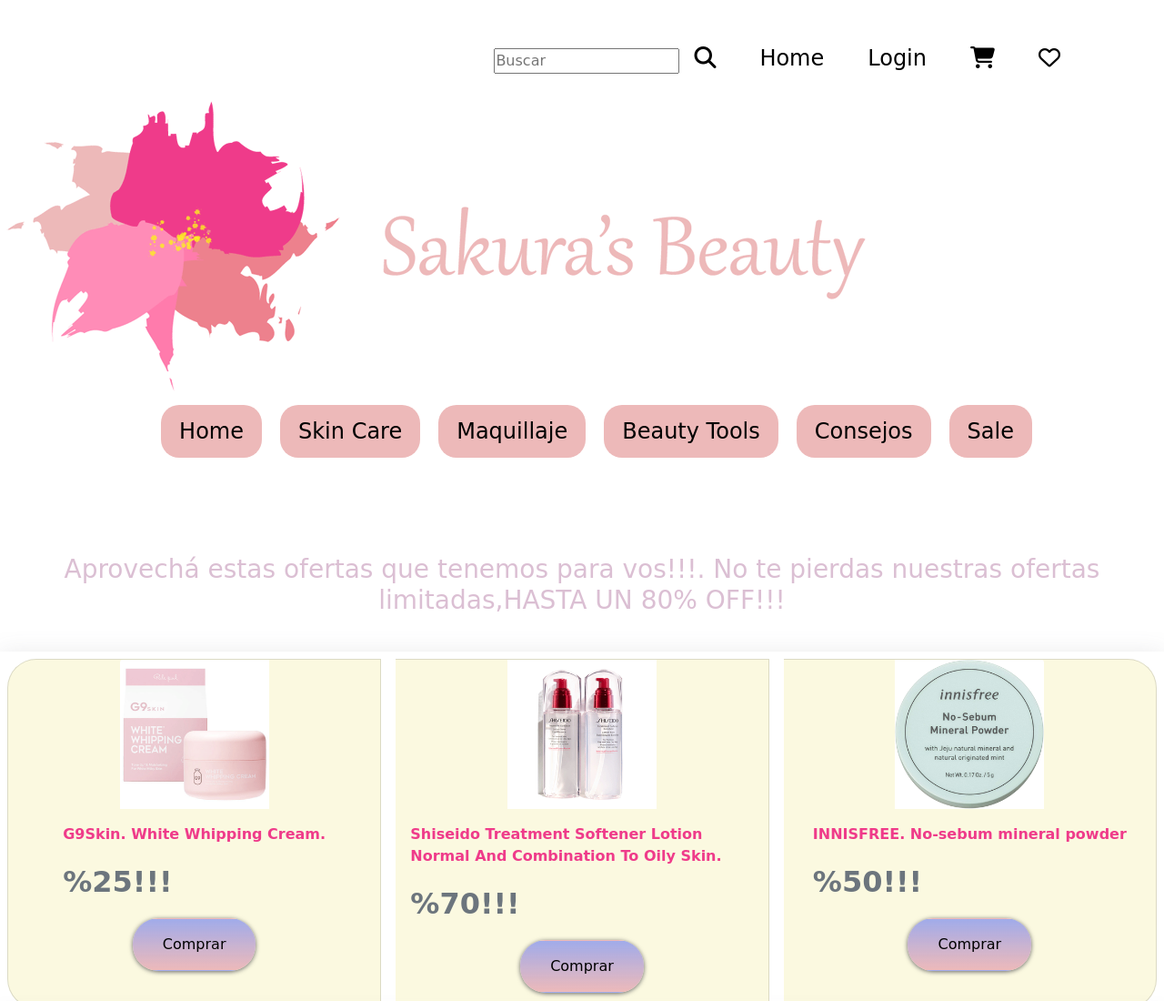
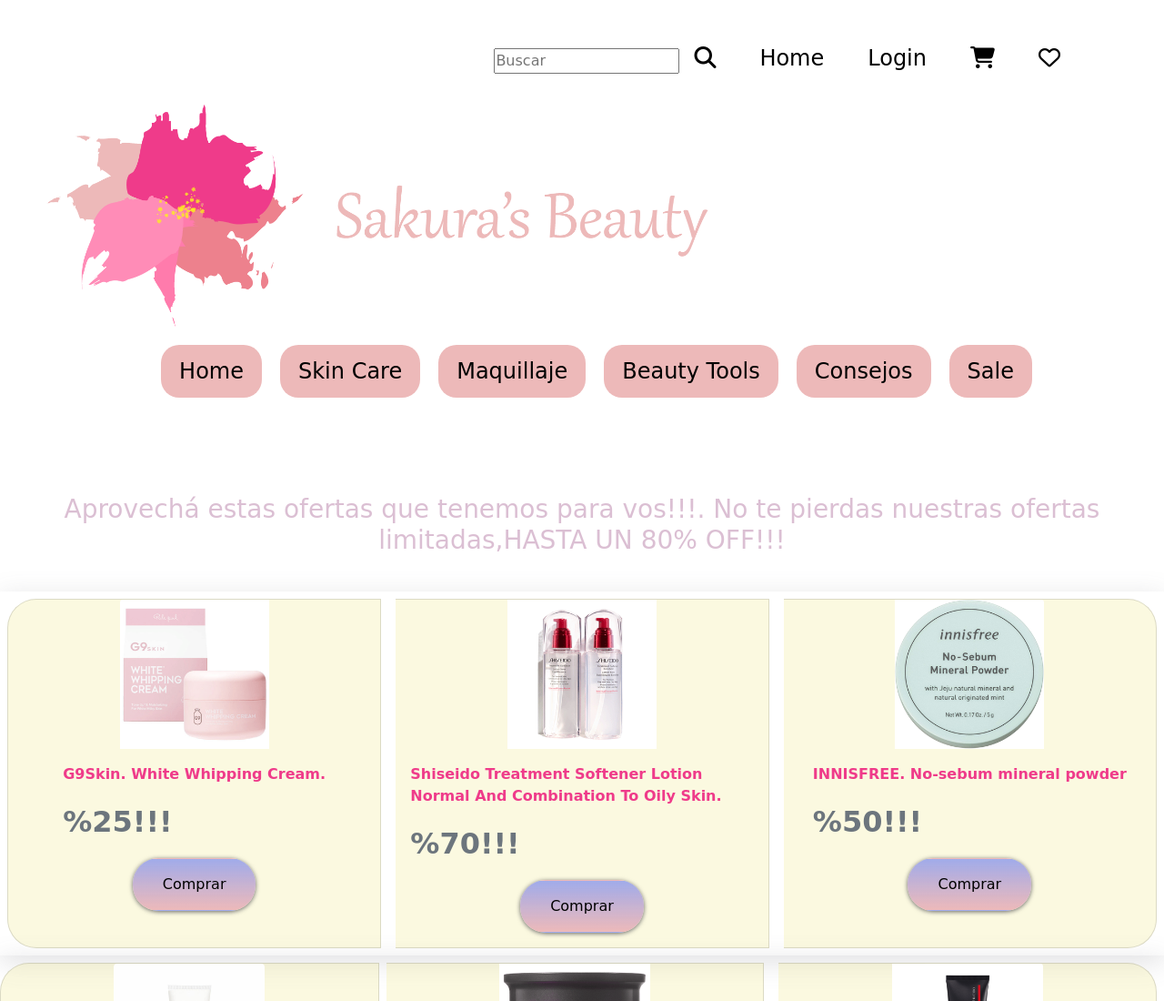
Before and after one commit to LucianaCaloni/ProyectoCoder-CaloniLuciana, a website: page sale.html in a window 1280 px wide. Shown: the top 1100 px of the page at 91% size. Drawn offline with nearby package versions, Linux system fonts and the light colour scheme; a web font is replaced by a local one.

Commit message:
entrega-final-coder-caloni

```diff
--- a/sale.html
+++ b/sale.html
@@ -5,8 +5,10 @@
     <meta charset="UTF-8">
     <meta http-equiv="X-UA-Compatible" content="IE=edge">
     <meta name="viewport" content="width=device-width, initial-scale=1.0">
-    <meta name="description" content="Sitio especializado en vender productos importados de cuidado de la piel y maquillaje de Japón y Korea">
-    <meta name="keywords" content="maquillaje, cuidado de la piel, Asia, Japón,productos importados, maquillaje, shop, latinoamerica, europa, america, estados unidos">
+    <meta name="description"
+        content="Sitio especializado en vender productos importados de cuidado de la piel y maquillaje de Japón y Korea">
+    <meta name="keywords"
+        content="maquillaje, cuidado de la piel, Asia, Japón,productos importados, maquillaje, shop, latinoamerica, europa, america, estados unidos">
     <title>Sakura's Beauty - Sale</title>
 
     <link rel="preconnect" href="https://fonts.googleapis.com">
@@ -53,10 +55,9 @@
         </div>
 
         <!-- BANNER LOGO CON IMAGE FLUID BOOTSTRAP-->
-        <div>
-            <img src="./imagenes/bannerflormaschico.gif" class="img-fluid" alt="Banner logo">
+        <div class="header-encabezadoBanner">
+            <a href="index.html"> <img src="./imagenes/bannerflormaschico.png" class="img-fluid" alt="Banner Logo"> </a>
         </div>
-
         <div class="header-encabezadoPrincipal">
 
             <nav class="header__navegadorPrincipal">
@@ -105,7 +106,8 @@
                 </div>
             </div>
             <div class="card m-2">
-                <img src="./imagenes/cards/2.gif" class="card-img-top" alt="Shiseido Treatment Softener Lotion Normal And Combination To Oily Skin">
+                <img src="./imagenes/cards/2.gif" class="card-img-top"
+                    alt="Shiseido Treatment Softener Lotion Normal And Combination To Oily Skin">
                 <div class="card-body">
                     <p class="card-text">Shiseido Treatment Softener Lotion Normal And Combination To Oily Skin.
                     </p>
@@ -114,7 +116,8 @@
                 </div>
             </div>
             <div class="card m-2">
-                <img src="./imagenes/cards/INNISFREECARD.gif" class="card-img-top" alt="INNISFREE. No-sebum mineral powder">
+                <img src="./imagenes/cards/INNISFREECARD.gif" class="card-img-top"
+                    alt="INNISFREE. No-sebum mineral powder">
                 <div class="card-body">
                     <p class="card-text">INNISFREE. No-sebum mineral powder</p>
                     <p class="card-text"><small class="text-muted fs-2">%50!!!</small></p>
@@ -132,7 +135,8 @@
                 </div>
             </div>
             <div class="card m-2">
-                <img src="./imagenes/cards/INNISFREECARD2.gif" class="card-img-top" alt="INNISFREE. Jeju orchid eye cream">
+                <img src="./imagenes/cards/INNISFREECARD2.gif" class="card-img-top"
+                    alt="INNISFREE. Jeju orchid eye cream">
                 <div class="card-body">
                     <p class="card-text">INNISFREE. Jeju orchid eye cream.
                     </p>
```
Also changed, not shown: beautytools.html (+2 -2 lines), consejos.html (+2 -2 lines), contacto.html (+2 -2 lines), enviointernacional.html (+2 -2 lines), login.html (+2 -2 lines), maquillaje.html (+2 -2 lines), preguntasfrecuentes.html (+2 -2 lines), skincare.html (+2 -2 lines), sobrenosotros.html (+2 -2 lines).
